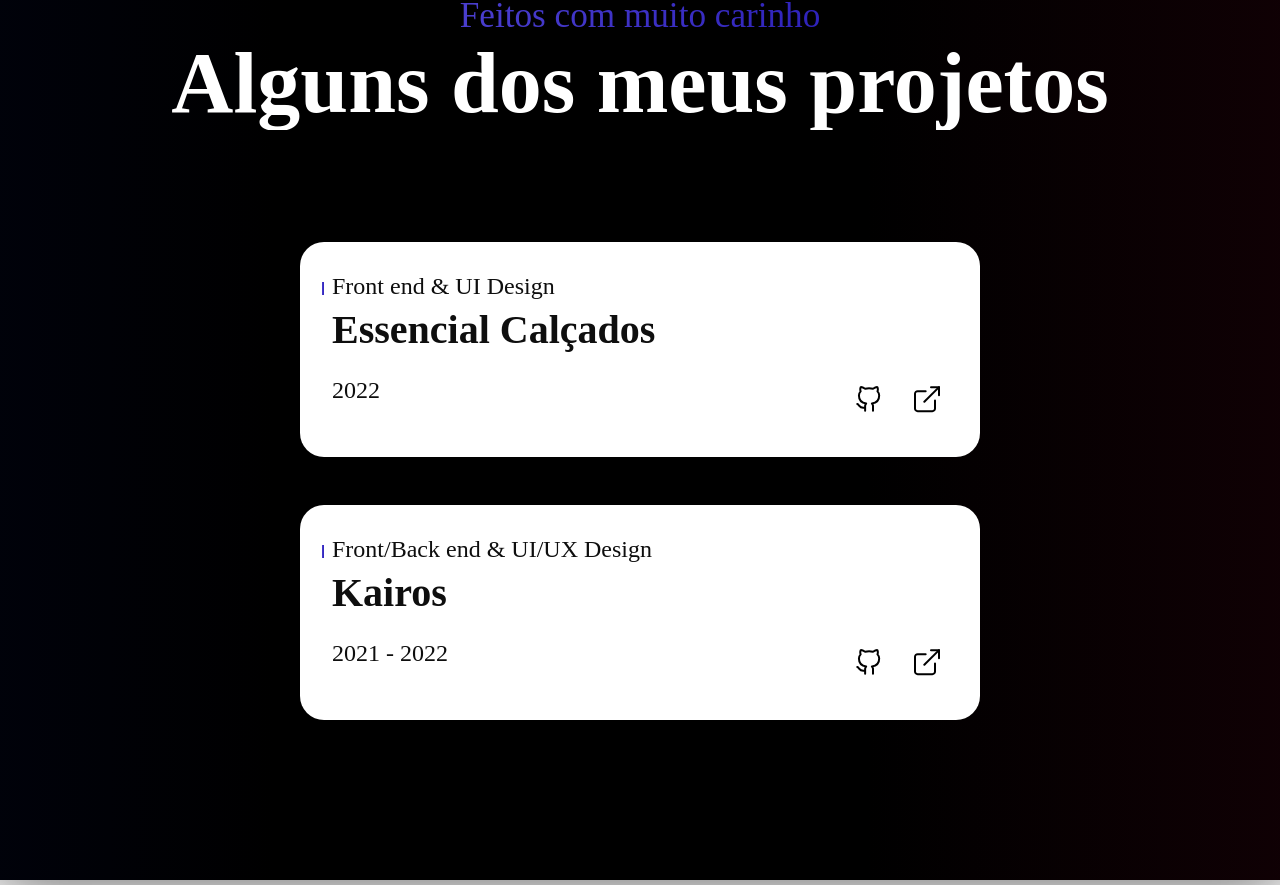
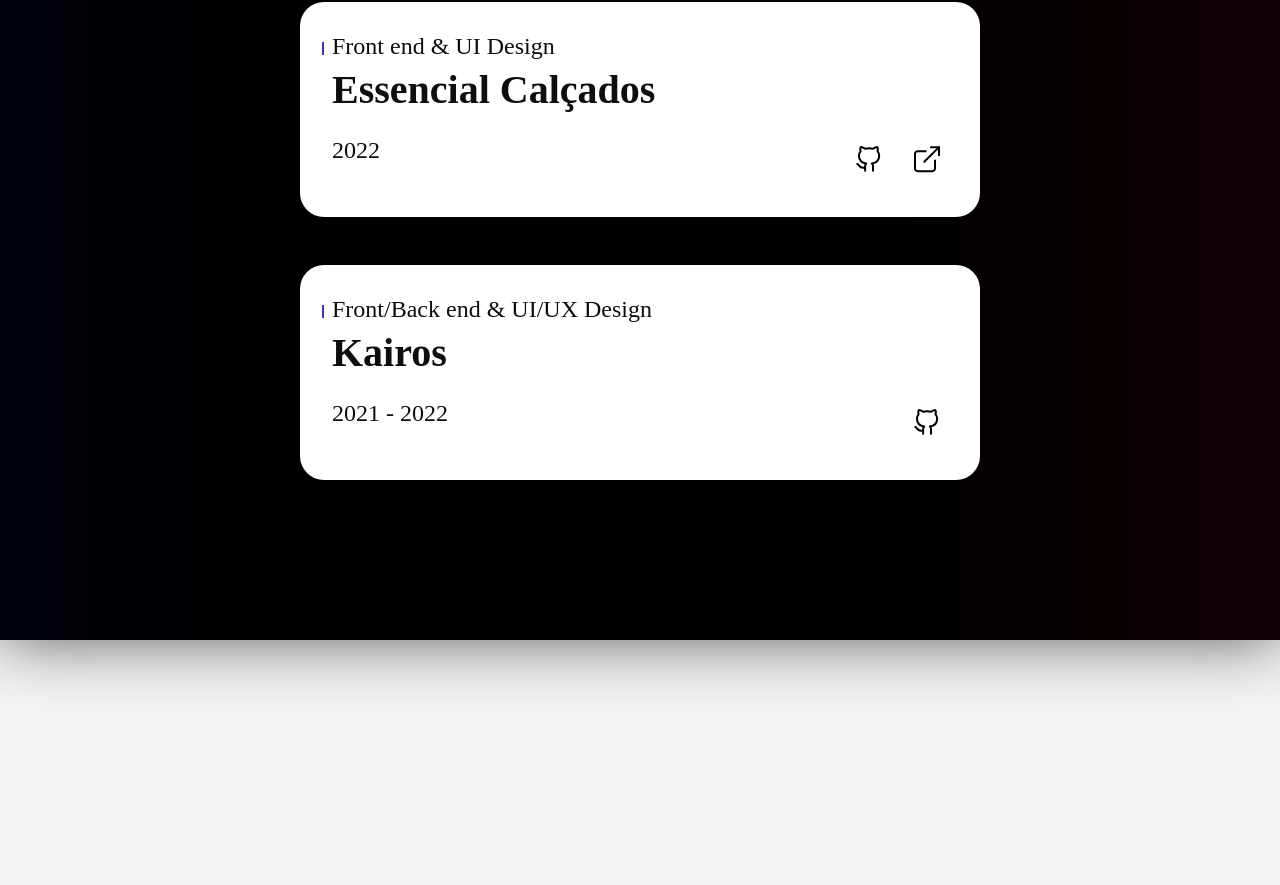
Before and after one commit to GabrielCoutz/Portfolio, a Next.js app: page / in a window 1280 px wide. Shown: the part 2348-3233 px from the top of the page. Built offline with nearby package versions, Linux system fonts and the light colour scheme.

Commit message:
Atualização em cards

```diff
--- a/src/Components/Card.tsx
+++ b/src/Components/Card.tsx
@@ -17,6 +17,14 @@ interface CardModel {
   date: string;
   description: string;
   tecnologies: string[];
+  repositoryLink?: string;
+  siteLink?: string;
+}
+
+function handleClick({ currentTarget }: any) {
+  if (currentTarget instanceof HTMLDivElement)
+    currentTarget.classList.toggle(styles.active);
+  else console.log("djisafod");
 }
 
 const Card = ({
@@ -26,6 +34,8 @@ const Card = ({
   date,
   description,
   tecnologies,
+  siteLink,
+  repositoryLink,
 }: CardModel) => {
   return (
     <motion.div
@@ -34,17 +44,22 @@ const Card = ({
       initial="default"
       whileInView="active"
       whileHover="hover"
+      onClick={handleClick}
     >
       <h3 className={styles.subtitle}>{subtitle}</h3>
       <h1 className={styles.title}>{title}</h1>
       <h3 className={styles.date}>{date}</h3>
       <div className={styles.icons}>
-        <a href="#">
-          <GithubLined />
-        </a>
-        <a href="#">
-          <ExternalLink />
-        </a>
+        {repositoryLink && (
+          <a href={repositoryLink} target="_blank" rel="noreferrer">
+            <GithubLined />
+          </a>
+        )}
+        {siteLink && (
+          <a href={siteLink} target="_blank" rel="noreferrer">
+            <ExternalLink />
+          </a>
+        )}
       </div>
       {/* <div className={styles.details}> */}
       {/* <motion.span variants={spanVariant}>{description}</motion.span> */}
--- a/src/Components/Projetos.tsx
+++ b/src/Components/Projetos.tsx
@@ -19,6 +19,8 @@ const Projetos = () => {
           <Card
             title="Essencial Calçados"
             subtitle="Front end & UI Design"
+            repositoryLink="https://github.com/GabrielCoutz/essencial-calcados"
+            siteLink="https://essencial-calcados.vercel.app/"
             date="2022"
             description="Lorem ipsum dolor sit, amet consectetur adipisicing elit. Voluptatem blanditiis quod nobis amet dolorum itaque at mollitia animi recusandae, necessitatibus a exercitationem minus, reiciendis quisquam nam et assumenda suscipit unde?"
             tecnologies={[
@@ -34,6 +36,7 @@ const Projetos = () => {
             title="Kairos"
             subtitle="Front/Back end & UI/UX Design"
             date="2021 - 2022"
+            repositoryLink="https://github.com/GabrielCoutz/Kairos-v2"
             description="Voluptatem blanditiis quod nobis amet dolorum itaque at mollitia animi recusandae, necessitatibus a exercitationem minus, reiciendis quisquam nam et assumenda suscipit unde?"
             tecnologies={["HTML", "CSS", "JavaScript", "PHP"]}
           />
--- a/src/Components/UiElements/Svg/ExternalLink.tsx
+++ b/src/Components/UiElements/Svg/ExternalLink.tsx
@@ -12,23 +12,23 @@ const ExternalLink = () => {
       <path
         d="M21 14.4583V22.4583C21 23.1656 20.719 23.8439 20.219 24.344C19.7189 24.844 19.0406 25.125 18.3333 25.125H3.66667C2.95942 25.125 2.28115 24.844 1.78105 24.344C1.28095 23.8439 1 23.1656 1 22.4583V7.79167C1 7.08442 1.28095 6.40615 1.78105 5.90605C2.28115 5.40595 2.95942 5.125 3.66667 5.125H11.6667"
         stroke="black"
-        stroke-width="2"
-        stroke-linecap="round"
-        stroke-linejoin="round"
+        strokeWidth="2"
+        strokeLinecap="round"
+        strokeLinejoin="round"
       />
       <path
         d="M17 1.125H25V9.125"
         stroke="black"
-        stroke-width="2"
-        stroke-linecap="round"
-        stroke-linejoin="round"
+        strokeWidth="2"
+        strokeLinecap="round"
+        strokeLinejoin="round"
       />
       <path
         d="M10.3335 15.7917L25.0002 1.125"
         stroke="black"
-        stroke-width="2"
-        stroke-linecap="round"
-        stroke-linejoin="round"
+        strokeWidth="2"
+        strokeLinecap="round"
+        strokeLinejoin="round"
       />
     </svg>
   );
--- a/src/Components/UiElements/Svg/GithubLined.tsx
+++ b/src/Components/UiElements/Svg/GithubLined.tsx
@@ -12,9 +12,9 @@ const GithubLined = () => {
       <path
         d="M10.125 21.375C4.5 23.0625 4.5 18.5625 2.25 18M18 24.75V20.3962C18.0422 19.8598 17.9697 19.3205 17.7874 18.8143C17.6051 18.308 17.317 17.8463 16.9425 17.46C20.475 17.0662 24.1875 15.7275 24.1875 9.58499C24.1872 8.0143 23.583 6.50384 22.5 5.36624C23.0128 3.99206 22.9766 2.47313 22.3988 1.12499C22.3988 1.12499 21.0712 0.731241 18 2.78999C15.4215 2.09117 12.7035 2.09117 10.125 2.78999C7.05375 0.731241 5.72625 1.12499 5.72625 1.12499C5.14842 2.47313 5.11216 3.99206 5.625 5.36624C4.53389 6.51228 3.92909 8.03639 3.9375 9.61874C3.9375 15.7162 7.65 17.055 11.1825 17.4937C10.8124 17.8762 10.5269 18.3323 10.3447 18.8324C10.1625 19.3325 10.0877 19.8653 10.125 20.3962V24.75"
         stroke="black"
-        stroke-width="2"
-        stroke-linecap="round"
-        stroke-linejoin="round"
+        strokeWidth="2"
+        strokeLinecap="round"
+        strokeLinejoin="round"
       />
     </svg>
   );
--- a/src/styles/Card.module.css
+++ b/src/styles/Card.module.css
@@ -21,6 +21,10 @@
   border-radius: var(--borderRadius);
   display: grid;
   grid-template-columns: 1fr auto;
+}
+
+.active {
+  background-color: red;
 }
 
 .subtitle::after {
--- a/src/styles/Conhecimentos.module.css
+++ b/src/styles/Conhecimentos.module.css
@@ -1,7 +1,6 @@
 .wrapperConhecimentos {
   background-color: white;
-  margin-top: 30rem;
-  margin-bottom: 10rem;
+  margin: 10rem auto;
   padding: 0 4rem;
 }
 
```
